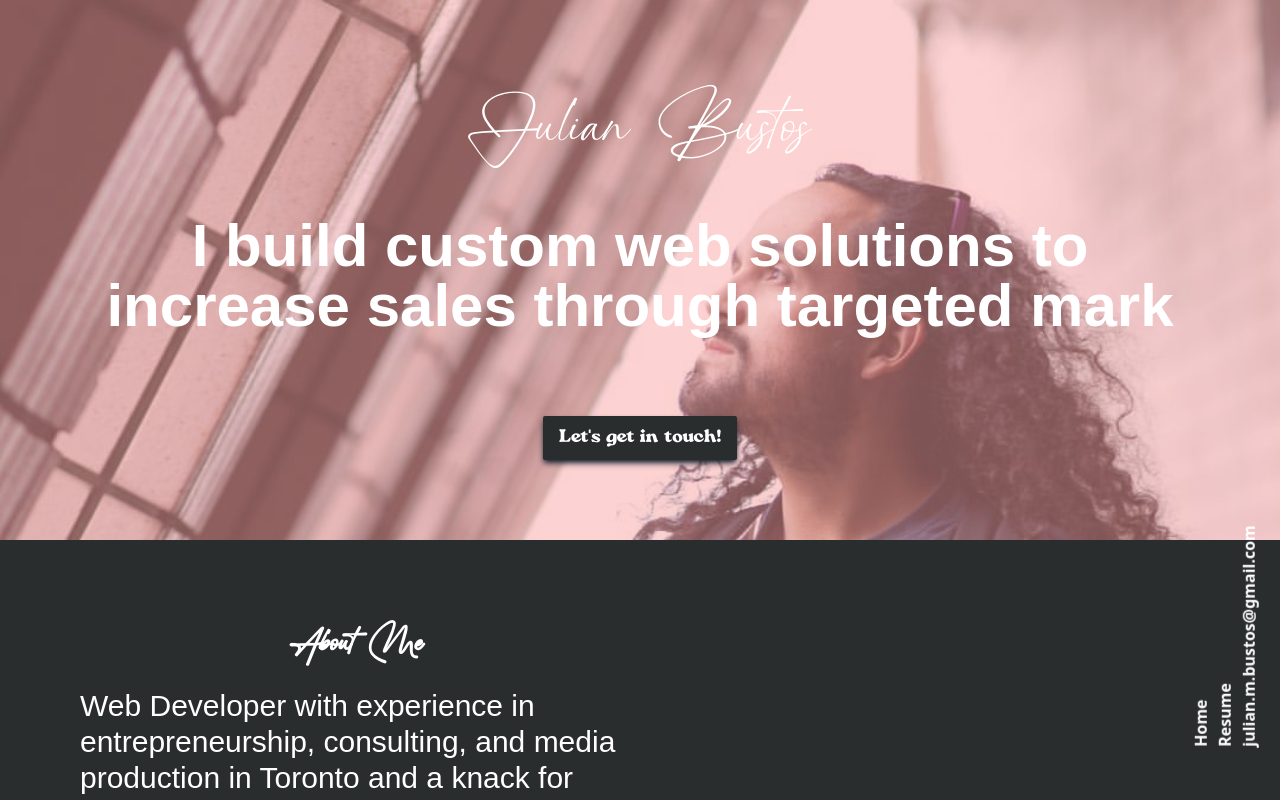
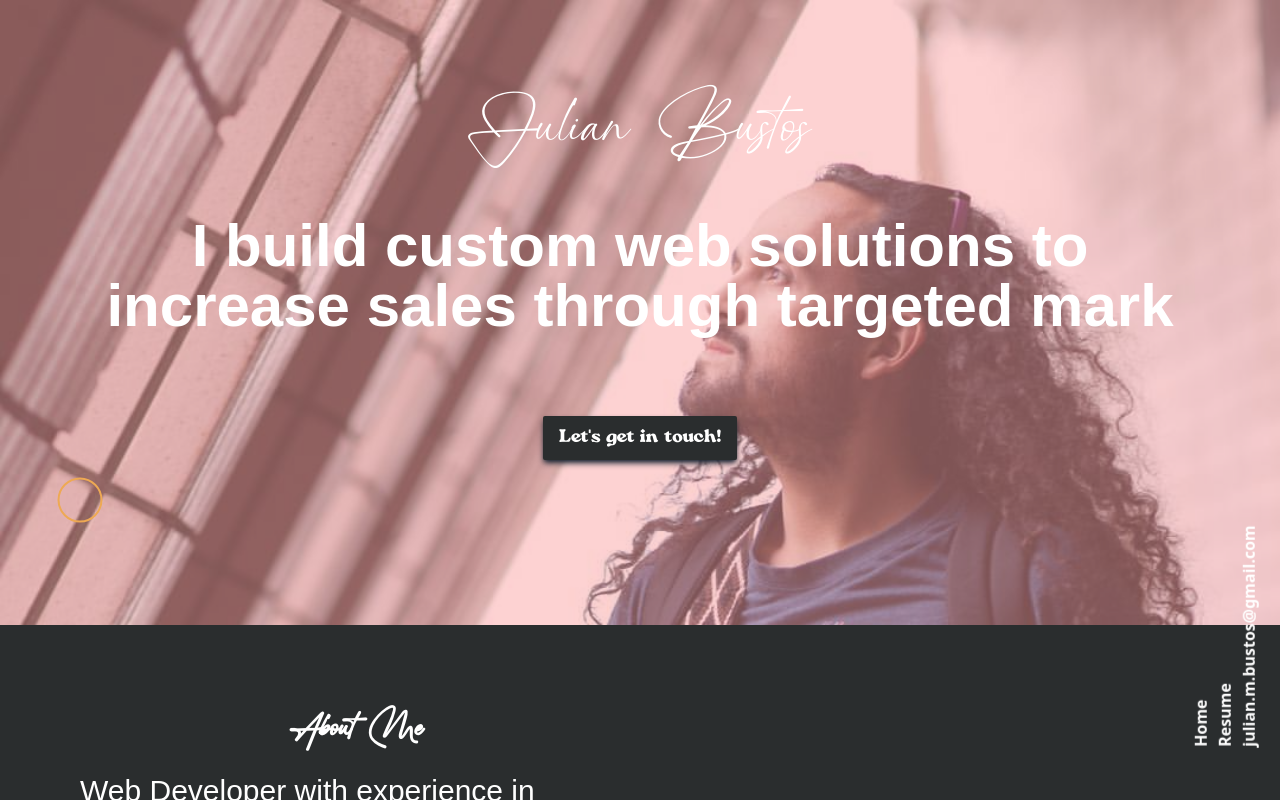
Before and after one commit to julimancan/portfolio-2023, a Next.js app: page / in a window 1280 px wide. Built offline with nearby package versions, Linux system fonts and the light colour scheme.

Commit message:
fixes basic styling

```diff
--- /dev/null
+++ b/app/Cursor.tsx
@@ -0,0 +1,78 @@
+import { useLayoutEffect, useState } from "react";
+
+const base = {
+  "pointer-events": "none",
+  "user-select": "none",
+  display: "block",
+  // position: "fixed",
+  top: "50%",
+  left: "50%",
+  transform: "translate(-50%, -50%)",
+  "border-radius": "100%",
+  "z-index": 10000,
+  "@keyframes pulse": {
+    "0%": {
+      transform: "scale(0.8) translate(-50%, -50%)",
+    },
+    "50%": {
+      transform: "scale(1) translate(-50%, -50%)",
+    },
+    "100%": {
+      transform: "scale(0.8) translate(-50%, -50%)",
+    },
+  },
+  "@media only screen and (max-width: 700px)": {
+    "#cursor": {
+      display: "none",
+    },
+  },
+};
+
+type CursorProps = {
+  pulse?: boolean;
+  size?: number;
+  hollow?: boolean;
+  color?: string;
+  opacity?: number;
+  easing?: string;
+  duration?: number;
+};
+
+const Cursor = ({
+  pulse = false,
+  size = 23,
+  hollow = false,
+  color = "lightblue",
+  opacity = 1,
+  easing = "cubic-bezier(0.18, 0.89, 0.32, 1.28)",
+  duration = 0.3
+}: CursorProps) => {
+
+  const [position, setPosition] = useState({ x: 0, y: 0 });
+
+  useLayoutEffect(() => {
+    document.onmousemove = (e) => {
+      setPosition({ x: e.clientX, y: e.clientY });
+    };
+  });
+
+  const styles = {
+    ...base,
+    width: `${size}px`,
+    height: `${size}px`,
+    background: hollow ? "transparent" : color,
+    "border-color": color,
+    "border-width": hollow ? "2px" : "0px",
+    "border-style": "solid",
+    opacity: opacity,
+    top: position.y,
+    left: position.x,
+    "transition-timing-function": easing,
+    "transition-duration": `${duration}s`,
+    animation: pulse ? "pulse 2s infinite" : "none",
+  };
+
+  return <div id="cursor" className="" style={styles}></div>;
+};
+
+export default Cursor;
--- a/app/Projects.tsx
+++ b/app/Projects.tsx
@@ -4,8 +4,7 @@ import MacIpadIphone from "./MacIpadIphone";
 import localFont from "@next/font/local";
 import { useEffect, useRef, useState } from "react";
 import { useScroll } from "framer-motion";
-import { motion } from "framer-motion";
-
+import { TbPlayerTrackNext, TbPlayerTrackPrev } from "react-icons/tb";
 export interface Project {
   name: string;
   description: string;
@@ -34,6 +33,10 @@ const astroFont = localFont({
   display: "swap",
 });
 
+const marchFont = localFont({
+  src: "./fonts/march.otf",
+  display: "swap",
+});
 const Projects = ({ projects, projectList }: ProjectsProps) => {
   const [currentItem, setCurrentItem] = useState(0);
 
@@ -43,32 +46,32 @@ const Projects = ({ projects, projectList }: ProjectsProps) => {
     // offset: ["start end", "end end"]
   });
   useEffect(() => {
-    window.addEventListener("keydown", event => {
+    window.addEventListener("keydown", (event) => {
       if (event.key === "ArrowRight") {
         viewNextProject();
       }
       if (event.key === "ArrowLeft") {
         viewPreviousProject();
       }
-    })
-    return () => window.removeEventListener("keydown", () => {})
-  }, [])
+    });
+    return () => window.removeEventListener("keydown", () => {});
+  }, []);
   scrollXProgress.onChange((value) => {
     const initialItem = 1 / projectList.length;
     const lastItem = initialItem * (projectList.length - 1);
 
     for (let i = 0; i < projectList.length; i++) {
-      if (value < initialItem) setCurrentItem(0)
+      if (value < initialItem) setCurrentItem(0);
       if (value > initialItem * i && value < initialItem * (i + 1)) {
-        setCurrentItem(i)
+        setCurrentItem(i);
       }
       if (value > lastItem) setCurrentItem(projectList.length - 1);
     }
-  })
+  });
   // scrollXProgress.on("scroll", (value) => console.log("scrolled", value))
   // scrollXProgress.on("scroll", (value) => console.log("scrolled", value))
-    // if (value < .14) setCurrentItem(0)
-    // if (value )
+  // if (value < .14) setCurrentItem(0)
+  // if (value )
   // );
   const viewNextProject = () => {
     const projectList = document.getElementById("project-list");
@@ -93,7 +96,11 @@ const Projects = ({ projects, projectList }: ProjectsProps) => {
       id="projects"
       className={`relative snap-start grid bg-black text-white no-scrollbar py-20`}
     >
-      <h2 className="text-5xl font-semibold mt-10 mx-auto">{projects.title}</h2>
+      <h2
+        className={`${marchFont.className} text-5xl font-semibold mt-10 mx-auto`}
+      >
+        {projects.title}
+      </h2>
       <ul
         id="project-list"
         ref={carouselRef}
@@ -105,7 +112,7 @@ const Projects = ({ projects, projectList }: ProjectsProps) => {
               key={project.name}
               className={`snap-start min-w-[100vw] mx-4 grid`}
             >
-              <h3 className="text-2xl font-semibold mt-10 mx-auto text-center mb-5 lg:mb-10">
+              <h3 className="text-5xl font-semibold mt-10 mx-auto text-center mb-5 lg:mb-10">
                 {project.name}
               </h3>
               <Link href={project.slug}>
@@ -121,22 +128,20 @@ const Projects = ({ projects, projectList }: ProjectsProps) => {
             </li>
           );
         })}
-        <button
+
+        <TbPlayerTrackPrev
           onClick={viewPreviousProject}
-          className={`${astroFont.className} ${
+          className={`${
             currentItem <= 0 ? "hidden" : "inline"
-          } bg-primary z-40 text-white capitalize py-2 px-4 shadow-sm  absolute top-1/2 -translate-y-1/2 left-0`}
-        >
-          previous
-        </button>
-        <button
+          } z-40 text-white text-4xl rounded-full inline absolute top-1/2 -translate-y-1/2 left-2`}
+        />
+
+        <TbPlayerTrackNext
           onClick={viewNextProject}
-          className={`${astroFont.className} ${
+          className={`${
             currentItem >= projectList.length - 1 ? "hidden" : "inline"
-          } bg-primary z-40 text-white capitalize py-2 px-4 shadow-sm inline absolute top-1/2 -translate-y-1/2 right-0`}
-        >
-          next
-        </button>
+          } z-40 text-white text-4xl rounded-full inline absolute top-1/2 -translate-y-1/2 right-1`}
+        />
       </ul>
     </section>
   );
--- a/app/page.tsx
+++ b/app/page.tsx
@@ -6,6 +6,7 @@ import Projects, { Project } from "./Projects";
 // import Writer from "./Writer";
 import localFont from "@next/font/local";
 import About from "./About";
+import Cursor from "./Cursor";
 
 const reversedProjects: Project[] = [...content.projects.list.reverse()];
 const techs: string[] = [];
@@ -32,7 +33,9 @@ const jollityFont = localFont({
 
 export default function Home() {
   return (
-    <main className={`${jollityFont.className} text-3xl bg-black text-white h-screen w-screen overflow-y-scroll overflow-x-hidden`}>
+    <main
+      className={`${jollityFont.className} text-3xl bg-black text-white h-screen w-screen overflow-y-scroll overflow-x-hidden`}
+    >
       <section className="relative min-h-[50vh] max-h-[1000px] overflow-hidden w-full py-20  grid place-content-center px-5 md:px-20 z-50 gap-10">
         <div className="h-fit w-fit min-h-full   absolute top-0 left-0">
           <div className="w-full h-full z-30 bg-red-300 absolute opacity-50 left-0 top-0"></div>
@@ -58,6 +61,7 @@ export default function Home() {
           {" "}
           Let's get in touch!
         </a>
+        <Cursor opacity={1} color="#E1AD01" hollow size={45} duration={0} />
       </section>
       <About technologies={techs} />
       <Projects
--- a/app/projects/[slug]/page.tsx
+++ b/app/projects/[slug]/page.tsx
@@ -25,7 +25,7 @@ const SlugPage = ({ params }: PageProps) => {
   );
   return (
     <main
-      className={`${jollityFont.className} text-3xl overflow-x-hidden  bg-black text-white py-20 grid gap-10`}
+      className={`overflow-x-hidden  bg-black text-white py-20 grid gap-5`}
     >
       <h1 className={`text-7xl text-center ${marchFont.className} `}>
         {project?.name}
@@ -44,7 +44,7 @@ const SlugPage = ({ params }: PageProps) => {
           </li>
         ))}
       </ul> */}
-      <article className="px-10 md:px-20 grid md:gap-10 grid-cols-1 md:grid-cols-2">
+      <article className="px-10 pr-20 md:px-20 grid md:gap-10 grid-cols-1 md:grid-cols-2">
         <section>
           <h2 className={`${marchFont.className} text-5xl mt-5`}>
             Description:{" "}
--- a/package.json
+++ b/package.json
@@ -19,6 +19,7 @@
     "next": "13.1.5",
     "react": "18.2.0",
     "react-dom": "18.2.0",
+    "react-icons": "^4.7.1",
     "react-simple-typewriter": "^5.0.1",
     "typescript": "4.9.4"
   },
```
Also changed, not shown: 1 other file (tests, documents, lock files or other folders).
